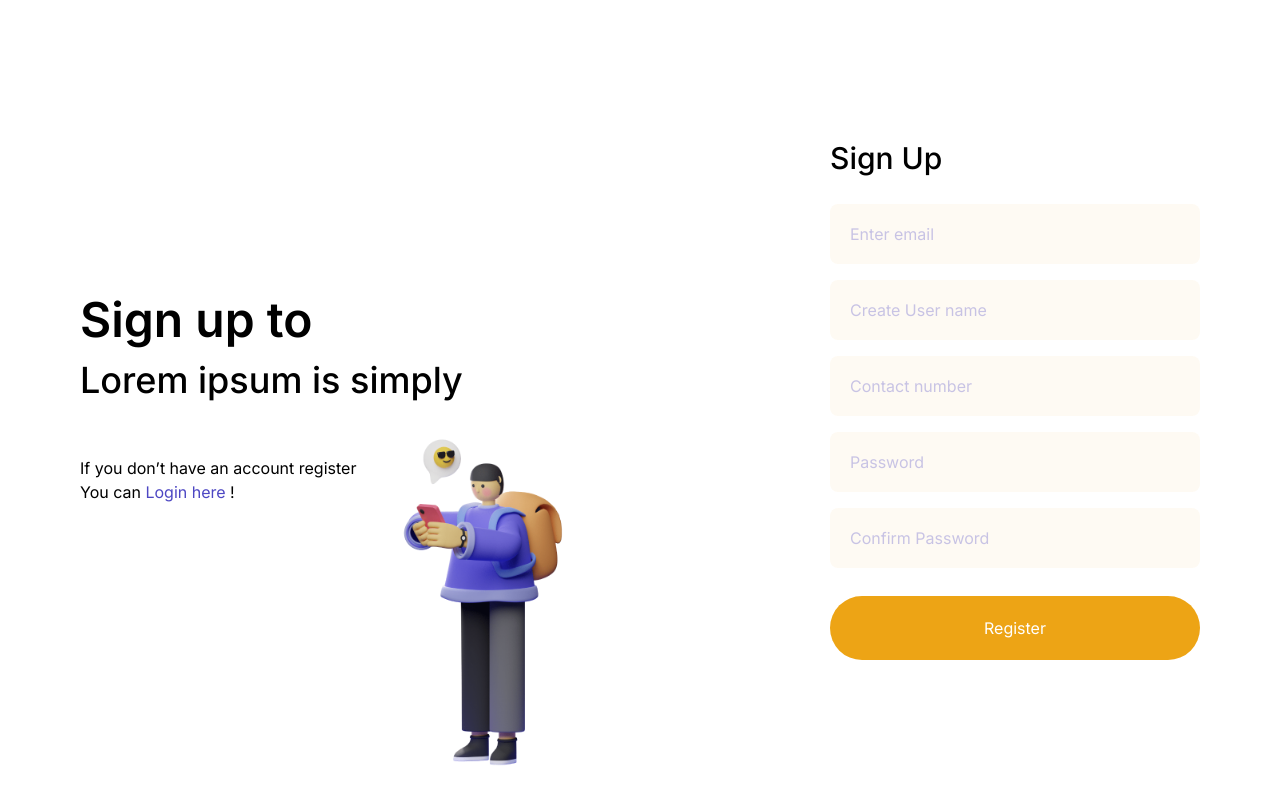
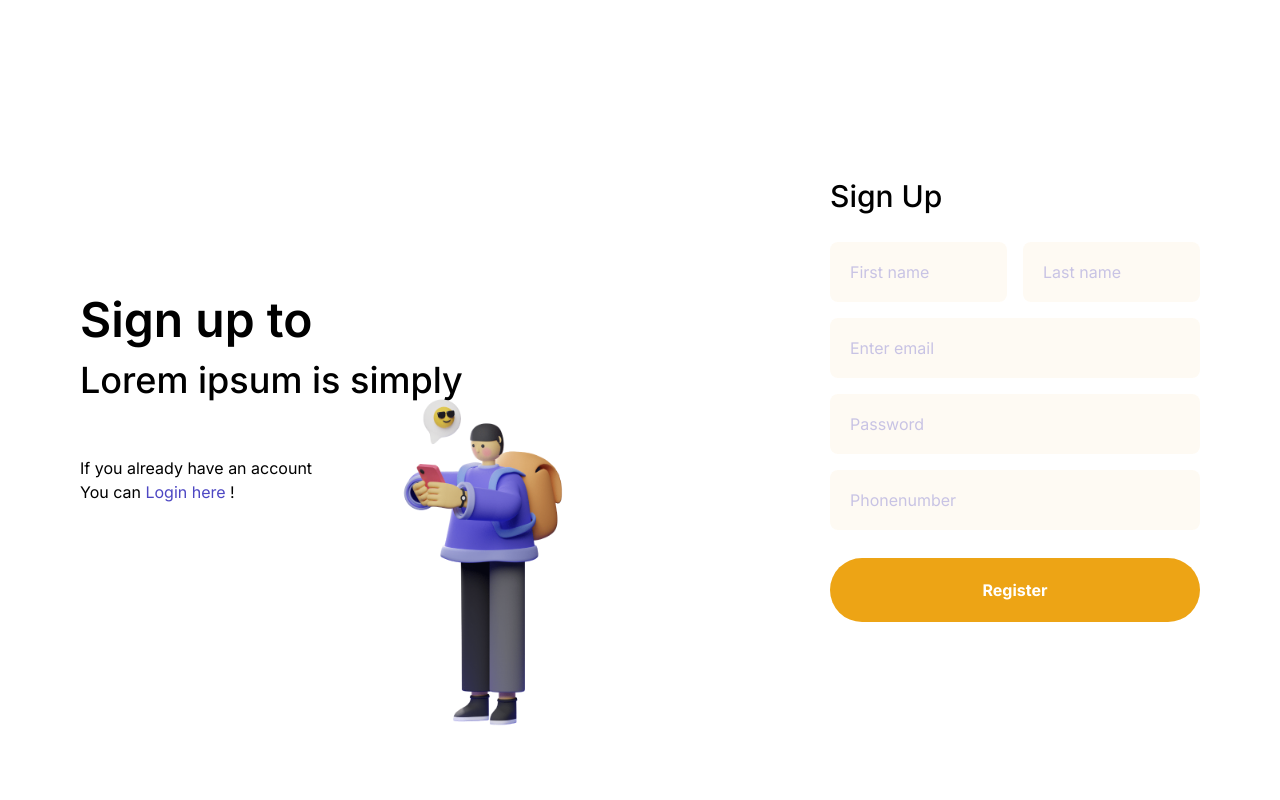
Before and after one commit to UlugbekAsadov/Electon-Frontend, a Next.js app: page /register in a window 1280 px wide. Built offline with nearby package versions, Linux system fonts and the light colour scheme.

Commit message:
ELE-31: add loader and auth interfaces

```diff
--- a/app/login/page.tsx
+++ b/app/login/page.tsx
@@ -1,11 +1,12 @@
 import React from "react";
 import LoginForm from "@/components/sections/login-form";
-import LoginContent from "@/components/sections/login-content";
+import AuthContent from "@/components/sections/auth-content";
+import { AuthTypes } from "@/shared/enum";
 
 const LoginPage = () => {
   return (
     <div className="container flex flex-col md:flex-row justify-center md:justify-between md:items-center h-screen">
-      <LoginContent />
+      <AuthContent variant={AuthTypes.Login} />
       <LoginForm />
     </div>
   );
--- a/app/register/page.tsx
+++ b/app/register/page.tsx
@@ -1,11 +1,13 @@
 import React from "react";
 import RegisterForm from "@/components/sections/register-form";
-import RegisterContent from "@/components/sections/register-content";
+import AuthContent from "@/components/sections/auth-content";
+import { Button } from "@/components/common/button";
+import { AuthTypes } from "@/shared/enum";
 
 const RegisterPage = () => {
   return (
     <div className="container flex flex-col md:flex-row justify-center md:justify-between md:items-center h-screen">
-      <RegisterContent />
+      <AuthContent variant={AuthTypes.Register} />
       <RegisterForm />
     </div>
   );
--- a/components/common/button.tsx
+++ b/components/common/button.tsx
@@ -1,14 +1,24 @@
-"use strick";
+"use client";
 
 import React from "react";
+import LoaderIcon from "@/assets/icons/loader.svg";
+import Image from "next/image";
 
 interface IProps {
   onClick?: () => void;
   title: string;
   variant: "PRIMARY" | "SECONDARY" | "OUTLINE" | "DANGER";
+  className?: string;
+  isLoading?: boolean;
 }
 
-export const Button = ({ variant, onClick, title }: IProps) => {
+export const Button = ({
+  variant,
+  onClick,
+  title,
+  className,
+  isLoading,
+}: IProps) => {
   const getButtonStyles = () => {
     switch (variant) {
       case "PRIMARY":
@@ -24,10 +34,17 @@ export const Button = ({ variant, onClick, title }: IProps) => {
 
   return (
     <button
-      className={`${getButtonStyles()} py-3 px-7 md:py-5 md:px-14 rounded-3xl md:text-base text-sm font-bold cursor-pointer`}
+      className={`${getButtonStyles()} ${className}  py-3 px-7 md:py-5 md:px-14 rounded-3xl md:text-base text-sm font-bold cursor-pointer ${
+        isLoading && "opacity-50 cursor-default"
+      }`}
       onClick={onClick}
+      disabled={isLoading}
     >
-      {title}
+      {isLoading ? (
+        <Image className="mx-auto" src={LoaderIcon} alt="Loader Icon" />
+      ) : (
+        title
+      )}
     </button>
   );
 };
--- /dev/null
+++ b/components/sections/auth-content.tsx
@@ -0,0 +1,45 @@
+import Link from "next/link";
+import React from "react";
+import Image from "next/image";
+import { AuthTypes } from "@/shared/enum";
+import UserImg from "@/assets/image/Saly-14.png";
+
+interface IProps {
+  variant: AuthTypes;
+}
+
+const AuthContent = ({ variant }: IProps) => {
+  return (
+    <div className="relative">
+      <h2 className="font-semibold text-2xl md:text-5xl mb-1 md:mb-4">
+        {variant == AuthTypes.Login ? "Sign in" : "Sign up"} to
+      </h2>
+      <p className="font-medium text-xl md:text-4xl mb-8 md:mb-14">
+        Lorem ipsum is simply
+      </p>
+      <p className="w-[308px] mb-14 md:mb-0">
+        {variant == AuthTypes.Login
+          ? "If you don’t have an account register"
+          : "If you already have an account"}
+        <br />
+        You can{" "}
+        <Link
+          className="text-blue-700"
+          href={`/${variant == AuthTypes.Login ? "register" : "login"}`}
+        >
+          {variant == AuthTypes.Login ? "Register" : "Login"} here
+        </Link>{" "}
+        !
+      </p>
+
+      <Image
+        className="absolute top-14 right-[-40%] hidden lg:block"
+        src={UserImg}
+        alt="User image"
+        width={250}
+      />
+    </div>
+  );
+};
+
+export default AuthContent;
--- a/components/sections/login-content.tsx
+++ /dev/null
@@ -1,34 +0,0 @@
-import Link from "next/link";
-import React from "react";
-import Image from "next/image";
-
-import UserImg from "@/assets/image/Saly-14.png";
-
-const LoginContent = () => {
-  return (
-    <div className="relative">
-      <h2 className="font-semibold text-2xl md:text-5xl mb-1 md:mb-4">
-        Sign in to
-      </h2>
-      <p className="font-medium text-xl md:text-4xl mb-8 md:mb-14">
-        Lorem ipsum is simply
-      </p>
-      <p className="w-[308px] mb-14 md:mb-0">
-        If you don’t have an account register You can{" "}
-        <Link className="text-blue-700" href={"/register"}>
-          Register here
-        </Link>{" "}
-        !
-      </p>
-
-      <Image
-        className="absolute top-24 right-[-40%] hidden lg:block"
-        src={UserImg}
-        alt="User image"
-        width={250}
-      />
-    </div>
-  );
-};
-
-export default LoginContent;
--- a/components/sections/login-form.tsx
+++ b/components/sections/login-form.tsx
@@ -1,9 +1,14 @@
 "use client";
 import Link from "next/link";
 import React, { useState } from "react";
+import { Button } from "../common/button";
+import { ILoginForm } from "@/shared/interfaces";
 
 const LoginForm = () => {
-  const [credintials, setCredintials] = useState({ email: "", password: "" });
+  const [credintials, setCredintials] = useState<ILoginForm>({
+    phoneNumber: 998,
+    password: "",
+  });
 
   const handlerChangeCredintials = (e: React.ChangeEvent<HTMLInputElement>) => {
     setCredintials({ ...credintials, [e.target.name]: e.target.value });
@@ -20,18 +25,16 @@ const LoginForm = () => {
         <div className="mb-9">
           <input
             className="login__input"
-            name="email"
-            id="email"
-            type="email"
+            name="phoneNumber"
+            type="number"
             onChange={handlerChangeCredintials}
-            placeholder="Enter email or user name"
+            placeholder="Phonenumber"
           />
         </div>
         <div className="mb-4">
           <input
             className="login__input"
             name="password"
-            id="password"
             type="password"
             onChange={handlerChangeCredintials}
             placeholder="Password"
@@ -45,14 +48,11 @@ const LoginForm = () => {
           Forgot password?
         </Link>
 
-        <div className="flex items-center justify-between">
-          <button
-            className="bg-orange-500 hover:opacity-80 w-full text-white py-5 leading-6 rounded-full focus:outline-none focus:shadow-outline"
-            type="submit"
-          >
-            Login
-          </button>
-        </div>
+        <Button
+          className="w-full rounded-full"
+          variant="PRIMARY"
+          title="Login"
+        />
       </form>
     </div>
   );
--- a/components/sections/register-content.tsx
+++ /dev/null
@@ -1,34 +0,0 @@
-import Link from "next/link";
-import React from "react";
-import Image from "next/image";
-
-import UserImg from "@/assets/image/Saly-14.png";
-
-const RegisterContent = () => {
-  return (
-    <div className="relative">
-      <h2 className="font-semibold text-2xl md:text-5xl mb-1 md:mb-4">
-        Sign up to
-      </h2>
-      <p className="font-medium text-xl md:text-4xl mb-8 md:mb-14">
-        Lorem ipsum is simply
-      </p>
-      <p className="w-[308px] mb-14 md:mb-0">
-        If you don’t have an account register You can{" "}
-        <Link className="text-blue-700" href={"/register"}>
-          Login here
-        </Link>{" "}
-        !
-      </p>
-
-      <Image
-        className="absolute top-24 right-[-40%] hidden lg:block"
-        src={UserImg}
-        alt="User image"
-        width={250}
-      />
-    </div>
-  );
-};
-
-export default RegisterContent;
--- a/components/sections/register-form.tsx
+++ b/components/sections/register-form.tsx
@@ -1,13 +1,15 @@
 "use client";
-import Link from "next/link";
+import { IRegisterForm } from "@/shared/interfaces";
+import { Button } from "../common/button";
 import React, { useState } from "react";
 
 const RegisterForm = () => {
-  const [credintials, setCredintials] = useState({
+  const [credintials, setCredintials] = useState<IRegisterForm>({
+    firstName: "",
+    lastName: "",
     email: "",
-    username: "",
     password: "",
-    contact: "",
+    phoneNumber: 998,
   });
 
   const handlerChangeCredintials = (e: React.ChangeEvent<HTMLInputElement>) => {
@@ -22,11 +24,27 @@ const RegisterForm = () => {
     <div className="w-full md:max-w-[370px]">
       <h2 className="hidden md:block md:text-3xl font-medium mb-7">Sign Up</h2>
       <form onSubmit={handleSubmit}>
+        <div className="mb-4 flex gap-4 justify-between items-center">
+          <input
+            className="login__input"
+            name="firstName"
+            type="text"
+            onChange={handlerChangeCredintials}
+            placeholder="First name"
+          />
+          <input
+            className="login__input"
+            name="lastName"
+            type="text"
+            onChange={handlerChangeCredintials}
+            placeholder="Last name"
+          />
+        </div>
+
         <div className="mb-4">
           <input
             className="login__input"
             name="email"
-            id="email"
             type="email"
             onChange={handlerChangeCredintials}
             placeholder="Enter email"
@@ -36,30 +54,7 @@ const RegisterForm = () => {
         <div className="mb-4">
           <input
             className="login__input"
-            name="username"
-            id="username"
-            type="text"
-            onChange={handlerChangeCredintials}
-            placeholder="Create User name"
-          />
-        </div>
-
-        <div className="mb-4">
-          <input
-            className="login__input"
-            name="contact"
-            id="contact"
-            type="number"
-            onChange={handlerChangeCredintials}
-            placeholder="Contact number"
-          />
-        </div>
-
-        <div className="mb-4">
-          <input
-            className="login__input"
             name="password"
-            id="password"
             type="password"
             onChange={handlerChangeCredintials}
             placeholder="Password"
@@ -69,22 +64,18 @@ const RegisterForm = () => {
         <div className="mb-7">
           <input
             className="login__input"
-            name="password"
-            id="password"
-            type="password"
+            name="phoneNumber"
+            type="number"
             onChange={handlerChangeCredintials}
-            placeholder="Confirm Password"
+            placeholder="Phonenumber"
           />
         </div>
 
-        <div className="flex items-center justify-between">
-          <button
-            className="bg-orange-500 hover:opacity-80 w-full text-white py-5 leading-6 rounded-full focus:outline-none focus:shadow-outline"
-            type="submit"
-          >
-            Register
-          </button>
-        </div>
+        <Button
+          className="w-full rounded-full"
+          variant="PRIMARY"
+          title={"Register"}
+        />
       </form>
     </div>
   );
--- /dev/null
+++ b/shared/enum/auth-types.enum.ts
@@ -0,0 +1,4 @@
+export enum AuthTypes {
+  Login = "LOGIN",
+  Register = "REGISTER",
+}
--- /dev/null
+++ b/shared/enum/index.ts
@@ -0,0 +1 @@
+export * from "./auth-types.enum";
--- a/shared/interfaces/index.ts
+++ b/shared/interfaces/index.ts
@@ -0,0 +1 @@
+export * from "./auth.interface";
```
Also changed, not shown: shared/interfaces/auth.interface.ts (added, +12 -0 lines), assets/icons/loader.svg (added).
